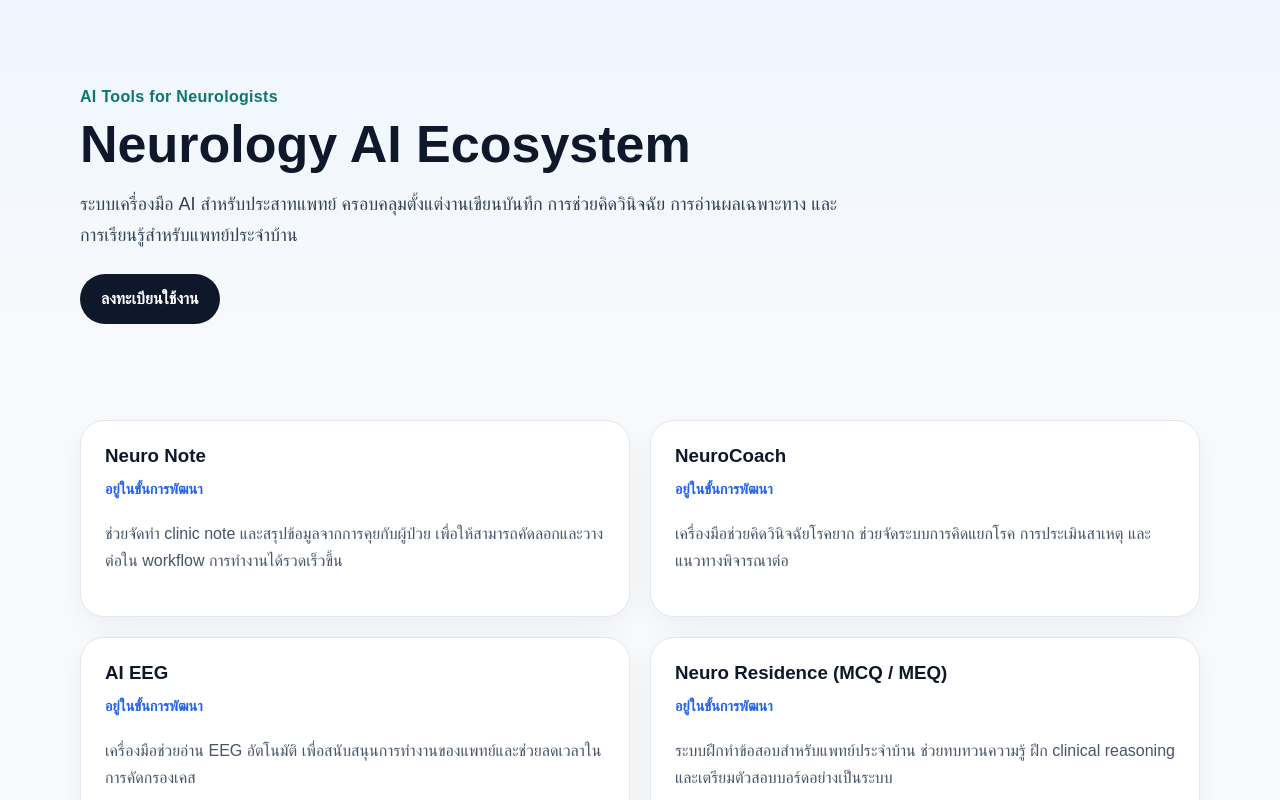
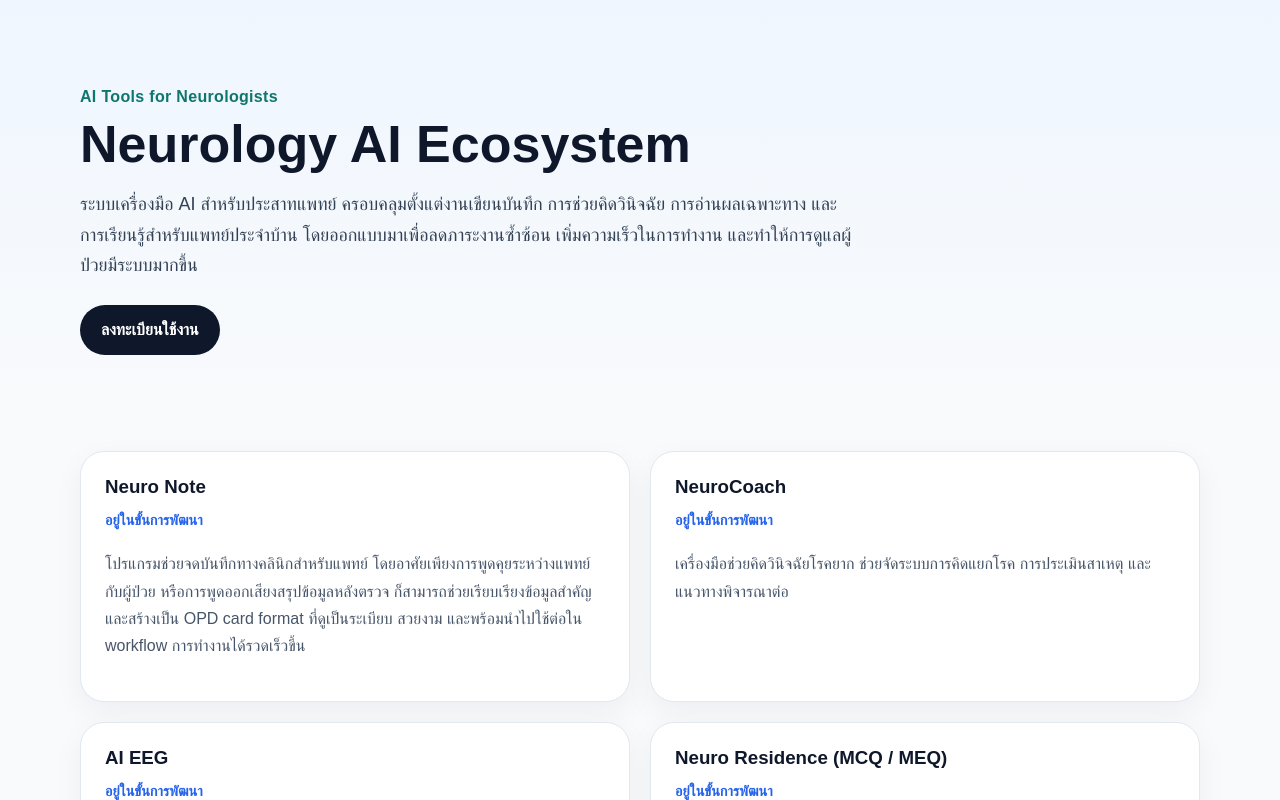
Before and after one commit to saharata/clinic-ai-site, a Next.js app: page /ai in a window 1280 px wide. Shown: the top 800 px of the page. Built offline with nearby package versions, Linux system fonts and the light colour scheme.

Commit message:
Enhance descriptions for AI tools in page.tsx
Updated the description for 'Neuro Note' and added additional context to the AI tools section.

```diff
--- a/app/ai/page.tsx
+++ b/app/ai/page.tsx
@@ -4,7 +4,7 @@ const tools = [
   {
     title: "Neuro Note",
     description:
-      "ช่วยจัดทำ clinic note และสรุปข้อมูลจากการคุยกับผู้ป่วย เพื่อให้สามารถคัดลอกและวางต่อใน workflow การทำงานได้รวดเร็วขึ้น",
+      "โปรแกรมช่วยจดบันทึกทางคลินิกสำหรับแพทย์ โดยอาศัยเพียงการพูดคุยระหว่างแพทย์กับผู้ป่วย หรือการพูดออกเสียงสรุปข้อมูลหลังตรวจ ก็สามารถช่วยเรียบเรียงข้อมูลสำคัญและสร้างเป็น OPD card format ที่ดูเป็นระเบียบ สวยงาม และพร้อมนำไปใช้ต่อใน workflow การทำงานได้รวดเร็วขึ้น",
   },
   {
     title: "NeuroCoach",
@@ -53,6 +53,8 @@ export default function AiToolsPage() {
           <p className="hero-text narrow">
             ระบบเครื่องมือ AI สำหรับประสาทแพทย์ ครอบคลุมตั้งแต่งานเขียนบันทึก
             การช่วยคิดวินิจฉัย การอ่านผลเฉพาะทาง และการเรียนรู้สำหรับแพทย์ประจำบ้าน
+            โดยออกแบบมาเพื่อลดภาระงานซ้ำซ้อน เพิ่มความเร็วในการทำงาน
+            และทำให้การดูแลผู้ป่วยมีระบบมากขึ้น
           </p>
           <div className="hero-actions">
             <a href={registerUrl} className="btn btn-dark big">
@@ -68,12 +70,16 @@ export default function AiToolsPage() {
             {tools.map((tool, i) => (
               <div key={i} className="card">
                 <h3>{tool.title}</h3>
-
-                {/* badge */}
-                <p style={{ marginTop: "8px", fontSize: "0.9rem", color: "#2563eb", fontWeight: 600 }}>
+                <p
+                  style={{
+                    marginTop: "8px",
+                    fontSize: "0.9rem",
+                    color: "#2563eb",
+                    fontWeight: 600,
+                  }}
+                >
                   อยู่ในขั้นการพัฒนา
                 </p>
-
                 <p style={{ marginTop: "12px" }}>{tool.description}</p>
               </div>
             ))}
```
